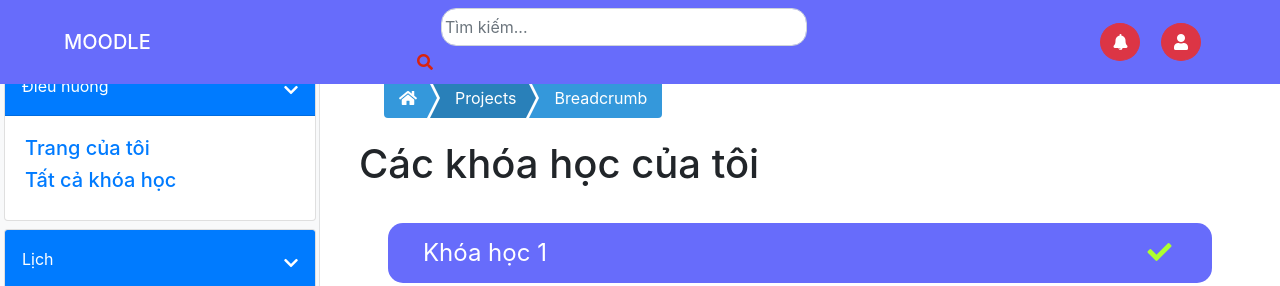
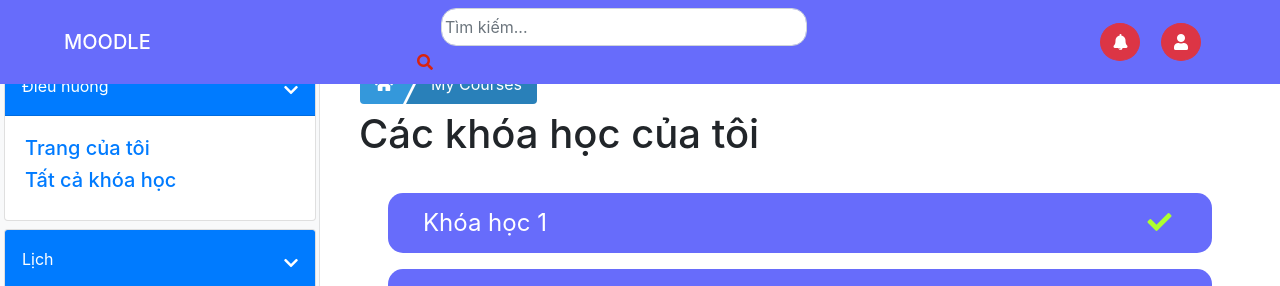
Before and after one commit to 1412010/new-moodle, a Node server app: template views/indexTeacher.hbs in a window 1280 px wide. Shown: the top 286 px of the page. Run offline with Node 20, Linux system fonts and the light colour scheme; the template is opened without the code that fills it, so the values that code supplies are empty; some libraries are stand-ins or nearby versions.

Commit message:
teacher breadcrumb

```diff
--- a/public/js/ajax_teacher.js
+++ b/public/js/ajax_teacher.js
@@ -1,10 +1,10 @@
 $(document).ready(function() {
     $('#data').ready(function() {
-        $("#data").load('/teacherTL/main.html');
+        loadMain();
     });
 
     $('#data').on('click', '#kh1' ,function () {
-        $("#data").load('/teacherTL/course.html');
+        loadCourse();
     });
 
     $('#data').on('click', '#editMode' ,function () {
@@ -25,27 +25,27 @@
 
     $('#data').on('click', '#backToMain' ,function (event) {
         event.preventDefault();
-        $("#data").load('/teacherTL/main.html');
+        loadMain();
     });
 
     $('#data').on('click', 'button#editBt1' ,function (event) {
         event.preventDefault();
-        $("#data").load('/teacherTL/editExe.html');
+        loadEditExe();
     });
 
     $('#data').on('click', '#addExe' ,function (event) {
         event.preventDefault();
-        $("#data").load('/teacherTL/addExe.html');
+        loadAddExe();
     });
 
     $('#data').on('click', '#backToCourse' ,function (event) {
         event.preventDefault();
-        $("#data").load('/teacherTL/course.html');
+        loadCourse();
     });
 
     $('#data').on('click', '#labBt1' ,function (event) {
         event.preventDefault();
-        $("#data").load('/teacherTL/exeDetail.html');
+        loadExeDetail();
     });
 
     $('#data').on('click', '#deleteExe' ,function (event) {
--- /dev/null
+++ b/public/js/teacherLoad.js
@@ -0,0 +1,41 @@
+function loadMain () {
+    $("#data").load('/teacherTL/main.html');
+    var str = '<li><a href="/teacher"><span class="fa fa-home"> </span></a></li>';
+    str += '<li><a href="#" onclick="loadMain()">My Courses</a></li>';
+    $('#breadcrumb').html(str);
+}
+
+function loadCourse () {
+    $("#data").load('/teacherTL/course.html');
+    var str = '<li><a href="/teacher"><span class="fa fa-home"> </span></a></li>';
+    str += '<li><a href="#" onclick="loadMain()">My Courses</a></li>';
+    str += '<li><a href="#" onclick="loadCourse()">Khóa học 1</a></li>';
+    $('#breadcrumb').html(str);
+}
+
+function loadExeDetail () {
+    $("#data").load('/teacherTL/exeDetail.html');
+    var str = '<li><a href="/teacher"><span class="fa fa-home"> </span></a></li>';
+    str += '<li><a href="#" onclick="loadMain()">My Courses</a></li>';
+    str += '<li><a href="#" onclick="loadCourse()">Khóa học 1</a></li>';
+    str += '<li><a href="#" onclick="loadExeDetail()">Bài tập A</a></li>';
+    $('#breadcrumb').html(str);
+}
+
+function loadAddExe () {
+    $("#data").load('/teacherTL/addExe.html');
+    var str = '<li><a href="/teacher"><span class="fa fa-home"> </span></a></li>';
+    str += '<li><a href="#" onclick="loadMain()">My Courses</a></li>';
+    str += '<li><a href="#" onclick="loadCourse()">Khóa học 1</a></li>';
+    str += '<li><a href="#" onclick="loadAddExe()">Thêm bài tập</a></li>';
+    $('#breadcrumb').html(str);
+}
+
+function loadEditExe () {
+    $("#data").load('/teacherTL/editExe.html');
+    var str = '<li><a href="/teacher"><span class="fa fa-home"> </span></a></li>';
+    str += '<li><a href="#" onclick="loadMain()">My Courses</a></li>';
+    str += '<li><a href="#" onclick="loadCourse()">Khóa học 1</a></li>';
+    str += '<li><a href="#" onclick="loadEditExe()">Sửa Bài tập A</a></li>';
+    $('#breadcrumb').html(str);
+}
--- a/public/teacherTL/exeDetail.html
+++ b/public/teacherTL/exeDetail.html
@@ -4,8 +4,8 @@
         <span class="btn btn-light">
                 <h3><i style="color: turquoise;" class="fas fa-download"></i></h3>
         </span>
-        <span class="btn btn-light">
-                <h3><i  id="backToCourse" class="far fa-arrow-alt-circle-left"></i></h3>
+        <span class="btn btn-light" id="backToCourse">
+                <h3><i class="far fa-arrow-alt-circle-left"></i></h3>
         </span>
     </span>
 </div>
--- a/views/indexTeacher.hbs
+++ b/views/indexTeacher.hbs
@@ -12,6 +12,7 @@
     <link rel='stylesheet' href="/assets/jqueryUI/jquery-ui.theme.min.css"> --}}
     <link rel='stylesheet' href="/css/teacherStyle.css">
 
+    <script src="/js/teacherLoad.js"></script>
 </head>
 
 <body>
@@ -19,21 +20,9 @@
     <div class="container-fluid  mt-5">
         <div class="row">
             {{> sidebar}}
-            <main role="main" class="col-md-9 ml-sm-auto px-4">
+            <main role="main" class="col-md-9 ml-sm-auto px-4 pt-3">
                 {{!-- Breadcrumb --}}
-                <ul id="breadcrumb">
-                    <li>
-                        <a href="#">
-                            <span class="fa fa-home"> </span>
-                        </a>
-                    </li>
-                    <li>
-                        <a href="#">Projects</a>
-                    </li>
-                    <li>
-                        <a href="#">Breadcrumb</a>
-                    </li>
-                </ul>
+                <ul id="breadcrumb" class="mb-0 pl-3"></ul>
                 <div class="container-fluid" id="data"></div>
             </main>
         </div>
```
Also changed, not shown: public/teacherTL/addExe.html (+5 -5 lines), public/teacherTL/course.html (+4 -4 lines), public/teacherTL/editExe.html (+8 -8 lines).
